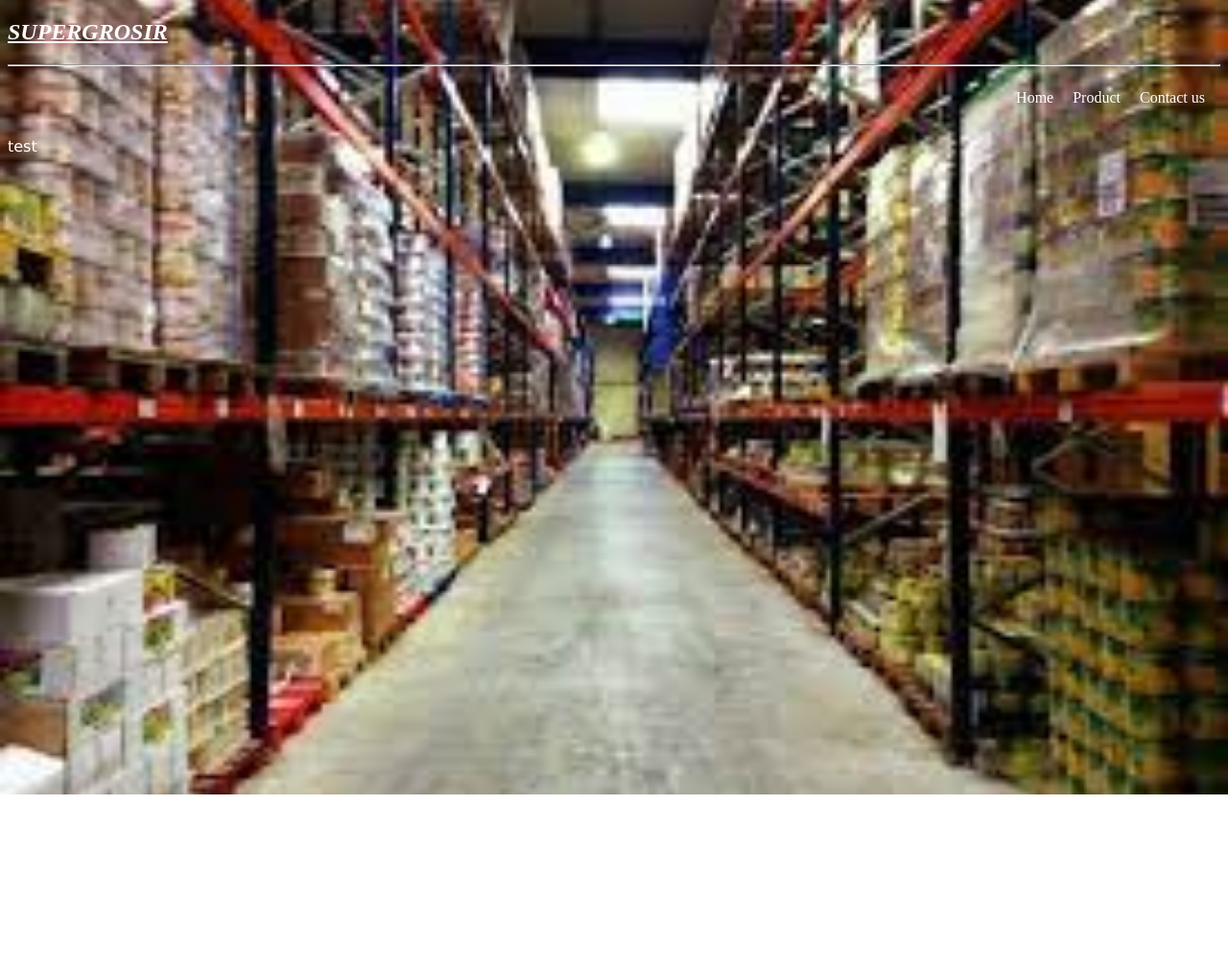
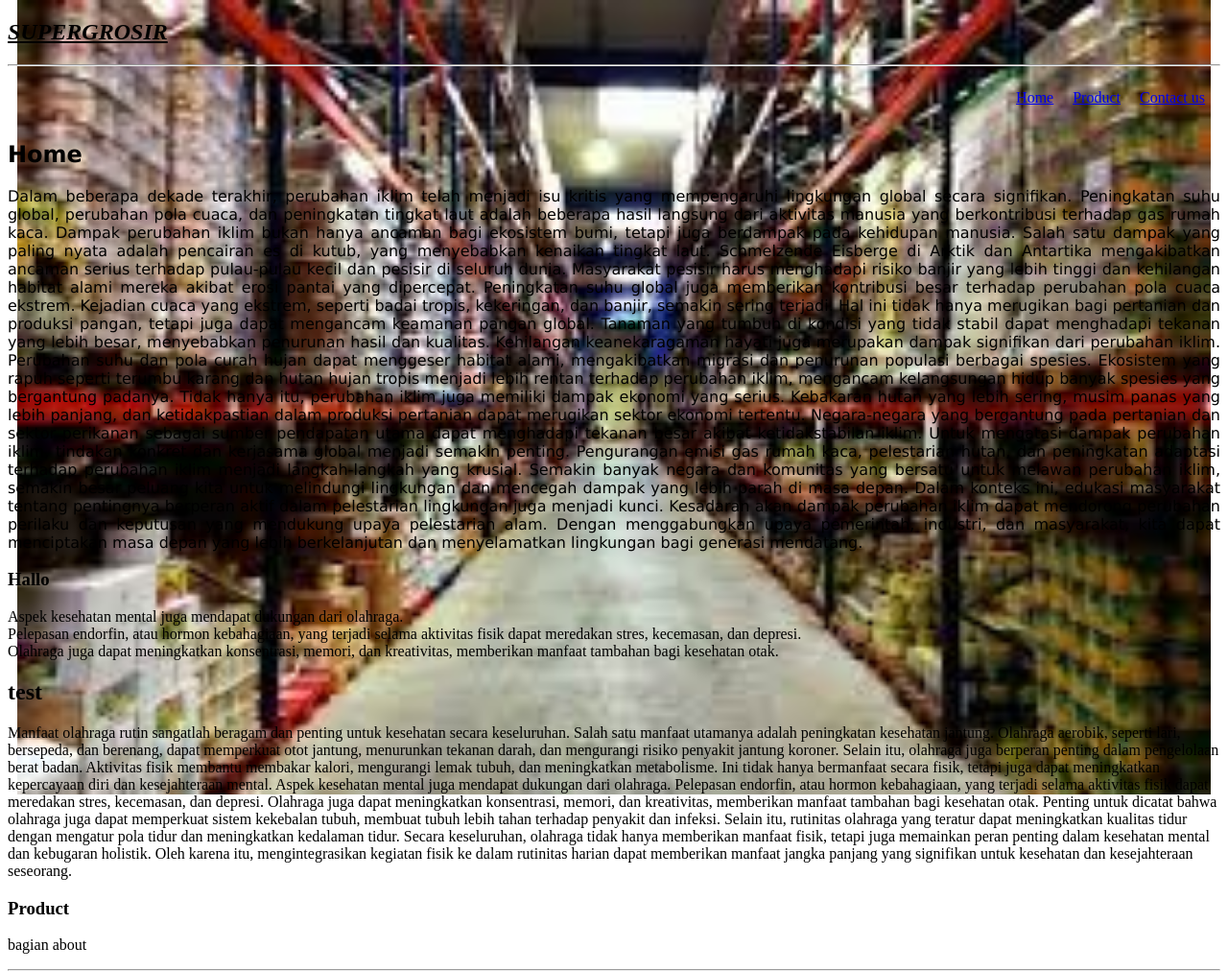
Before and after one commit to revou-fundamental-course/22-jan-24-fadhil-agus, a plain HTML site: page Index.html in a window 1280 px wide. Shown: the whole page at 96% size. Before the commit the page ends 828 px from the top, so only its background shows below. Drawn offline with Linux system fonts and the light colour scheme.

Commit message:
add html and add css

```diff
--- a/Index.html
+++ b/Index.html
@@ -11,15 +11,47 @@
             <hr>
             <nav class="navigation">
                 <ul class = "Search-engine">
-                    <li>Home</li>
-                    <li>Product</li>
-                    <li>Contact us</li>
+                    <li><a href="#Home">Home</a></li>
+                    <li><a href="#Product">Product</a></li>
+                    <li><a href="#Contact us">Contact us</a></li>
                 </ul>
             </nav>
             </section>
             <div class = "content">
-                <p>test</p>
+                <h2 id="Home">Home</h2>
+                <p>Dalam beberapa dekade terakhir, perubahan iklim telah menjadi isu kritis yang mempengaruhi lingkungan global secara signifikan. Peningkatan suhu global, perubahan pola cuaca, dan peningkatan tingkat laut adalah beberapa hasil langsung dari aktivitas manusia yang berkontribusi terhadap gas rumah kaca. Dampak perubahan iklim bukan hanya ancaman bagi ekosistem bumi, tetapi juga berdampak pada kehidupan manusia.
+
+        Salah satu dampak yang paling nyata adalah pencairan es di kutub, yang menyebabkan kenaikan tingkat laut. Schmelzende Eisberge di Arktik dan Antartika mengakibatkan ancaman serius terhadap pulau-pulau kecil dan pesisir di seluruh dunia. Masyarakat pesisir harus menghadapi risiko banjir yang lebih tinggi dan kehilangan habitat alami mereka akibat erosi pantai yang dipercepat.
+
+        Peningkatan suhu global juga memberikan kontribusi besar terhadap perubahan pola cuaca ekstrem. Kejadian cuaca yang ekstrem, seperti badai tropis, kekeringan, dan banjir, semakin sering terjadi. Hal ini tidak hanya merugikan bagi pertanian dan produksi pangan, tetapi juga dapat mengancam keamanan pangan global. Tanaman yang tumbuh di kondisi yang tidak stabil dapat menghadapi tekanan yang lebih besar, menyebabkan penurunan hasil dan kualitas.
+
+        Kehilangan keanekaragaman hayati juga merupakan dampak signifikan dari perubahan iklim. Perubahan suhu dan pola curah hujan dapat menggeser habitat alami, mengakibatkan migrasi dan penurunan populasi berbagai spesies. Ekosistem yang rapuh seperti terumbu karang dan hutan hujan tropis menjadi lebih rentan terhadap perubahan iklim, mengancam kelangsungan hidup banyak spesies yang bergantung padanya.
+
+        Tidak hanya itu, perubahan iklim juga memiliki dampak ekonomi yang serius. Kebakaran hutan yang lebih sering, musim panas yang lebih panjang, dan ketidakpastian dalam produksi pertanian dapat merugikan sektor ekonomi tertentu. Negara-negara yang bergantung pada pertanian dan sektor perikanan sebagai sumber pendapatan utama dapat menghadapi tekanan besar akibat ketidakstabilan iklim.
+
+        Untuk mengatasi dampak perubahan iklim, tindakan konkret dan kerjasama global menjadi semakin penting. Pengurangan emisi gas rumah kaca, pelestarian hutan, dan peningkatan adaptasi terhadap perubahan iklim menjadi langkah-langkah yang krusial. Semakin banyak negara dan komunitas yang bersatu untuk melawan perubahan iklim, semakin besar peluang kita untuk melindungi lingkungan dan mencegah dampak yang lebih parah di masa depan.
+
+        Dalam konteks ini, edukasi masyarakat tentang pentingnya berperan aktif dalam pelestarian lingkungan juga menjadi kunci. Kesadaran akan dampak perubahan iklim dapat mendorong perubahan perilaku dan keputusan yang mendukung upaya pelestarian alam. Dengan menggabungkan upaya pemerintah, industri, dan masyarakat, kita dapat menciptakan masa depan yang lebih berkelanjutan dan menyelamatkan lingkungan bagi generasi mendatang.</p>
                 </div>
+            </section>
+            <h3>Hallo</h3>
+        <p>Aspek kesehatan mental juga mendapat dukungan dari olahraga.
+            <br>Pelepasan endorfin, atau hormon kebahagiaan, yang terjadi selama aktivitas fisik dapat meredakan stres, kecemasan, dan depresi.
+            <br>Olahraga juga dapat meningkatkan konsentrasi, memori, dan kreativitas, memberikan manfaat tambahan bagi kesehatan otak.</p>
+        <h2>test</h2>
+        <p>Manfaat olahraga rutin sangatlah beragam dan penting untuk kesehatan secara keseluruhan. Salah satu manfaat utamanya adalah peningkatan kesehatan jantung. Olahraga aerobik, seperti lari, bersepeda, dan berenang, dapat memperkuat otot jantung, menurunkan tekanan darah, dan mengurangi risiko penyakit jantung koroner.
+
+            Selain itu, olahraga juga berperan penting dalam pengelolaan berat badan. Aktivitas fisik membantu membakar kalori, mengurangi lemak tubuh, dan meningkatkan metabolisme. Ini tidak hanya bermanfaat secara fisik, tetapi juga dapat meningkatkan kepercayaan diri dan kesejahteraan mental.
+
+            Aspek kesehatan mental juga mendapat dukungan dari olahraga. Pelepasan endorfin, atau hormon kebahagiaan, yang terjadi selama aktivitas fisik dapat meredakan stres, kecemasan, dan depresi. Olahraga juga dapat meningkatkan konsentrasi, memori, dan kreativitas, memberikan manfaat tambahan bagi kesehatan otak.
+
+            Penting untuk dicatat bahwa olahraga juga dapat memperkuat sistem kekebalan tubuh, membuat tubuh lebih tahan terhadap penyakit dan infeksi. Selain itu, rutinitas olahraga yang teratur dapat meningkatkan kualitas tidur dengan mengatur pola tidur dan meningkatkan kedalaman tidur.
+
+            Secara keseluruhan, olahraga tidak hanya memberikan manfaat fisik, tetapi juga memainkan peran penting dalam kesehatan mental dan kebugaran holistik. Oleh karena itu, mengintegrasikan kegiatan fisik ke dalam rutinitas harian dapat memberikan manfaat jangka panjang yang signifikan untuk kesehatan dan kesejahteraan seseorang.</p>
+            <h3 id="Product">Product</h3>
+            <p> bagian about</p>
+
+            <hr>
 </head>
 </body>
 </html>
--- a/style.css
+++ b/style.css
@@ -2,24 +2,24 @@ body{
     padding: 0;
     height: 100vh;
     background-image: url("assets/download\ 3.jpeg");
-    background-size: 100%;
+    background-size:contain;
     background-position:center;
     background-repeat: no-repeat;
 
 }
-h1{color: white;}
-hr{color: white;
+h1{color:black;}
+hr{color: black;
 }
 .content{
     font-family: 'Lucida Sans', 'Lucida Sans Regular', 'Lucida Grande', 'Lucida Sans Unicode', Geneva, Verdana, sans-serif;
     font-size: medium;
-    color: white;
+    color:black;
     text-align: justify;
     z-index: 1;
    }
 .navigation {
     display: flex;
-    color: white;
+    color:black;
     justify-content: flex-end;
     align-items: center;
 }
```
